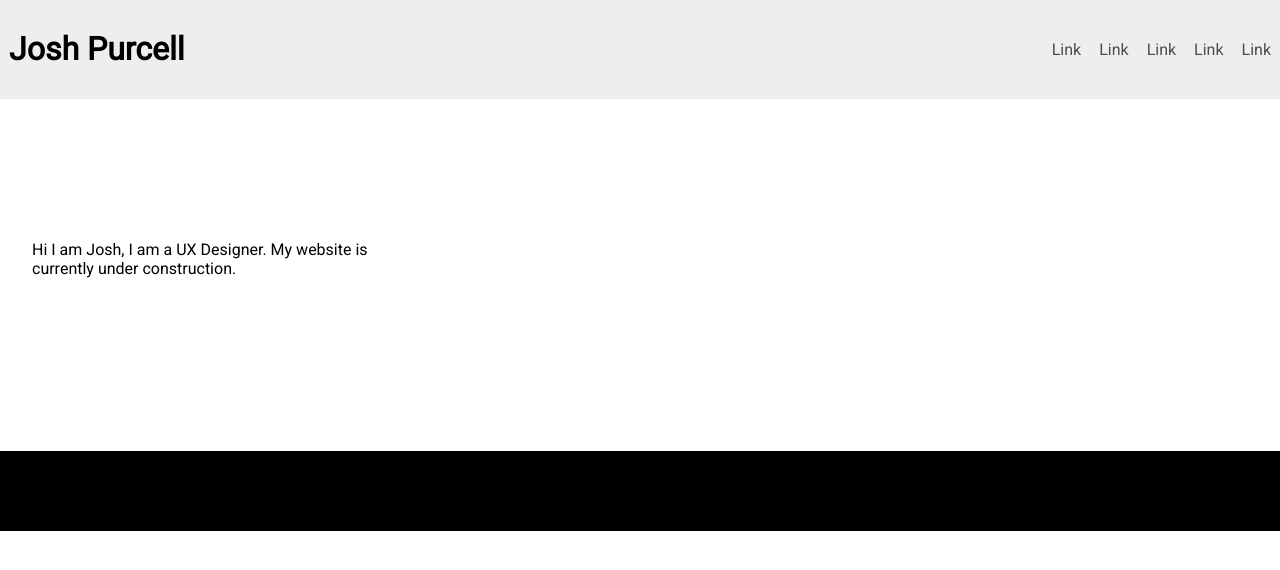
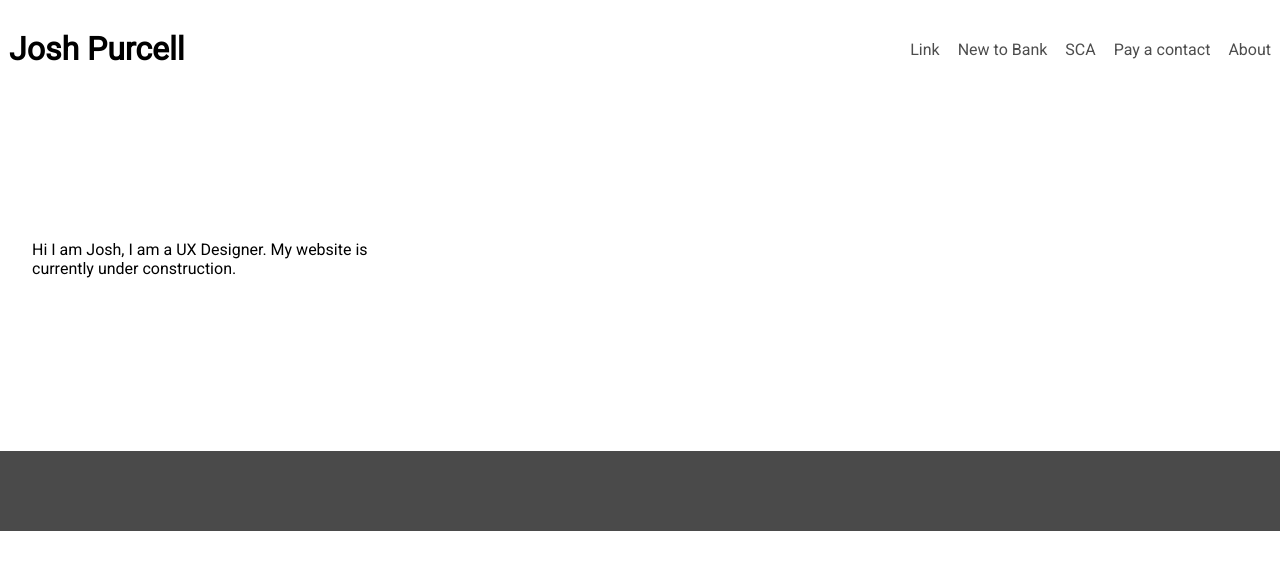
Before and after one commit to ja-pea/July-2019, a plain HTML site: page index.html in a window 1280 px wide. Drawn offline with Linux system fonts and the light colour scheme.

Commit message:
late change

```diff
--- a/index.html
+++ b/index.html
@@ -16,16 +16,16 @@
                 <a class="nav_anchor_tag" href="#">Link</a>
             </div>
             <div class="nav-item">
-                <a class="nav_anchor_tag" href="#">Link</a>
+                <a class="nav_anchor_tag" href="#">New to Bank</a>
             </div>
             <div class="nav-item">
-                <a class="nav_anchor_tag" href="#">Link</a>
+                <a class="nav_anchor_tag" href="#">SCA</a>
             </div>
             <div class="nav-item">
-                <a class="nav_anchor_tag" href="#">Link</a>
+                <a class="nav_anchor_tag" href="#">Pay a contact</a>
             </div>
             <div class="nav-item">
-                <a class="nav_anchor_tag" href="#">Link</a>
+                <a class="nav_anchor_tag" href="#">About</a>
             </div>
         </dic>
     </div>
--- a/styles.css
+++ b/styles.css
@@ -4,7 +4,7 @@ body {
 }
 
 #nav_bar {
-    background-color: #eeeeee;
+    background-color: #ffffff;
     display: flex;
     flex-wrap: wrap;
 }
@@ -78,7 +78,7 @@ body {
 }
 
 .footer {
-    background-color: black;
+    background-color: 4a4a4a;
     height: 80px;
     margin-top: 32px;
 }
```
